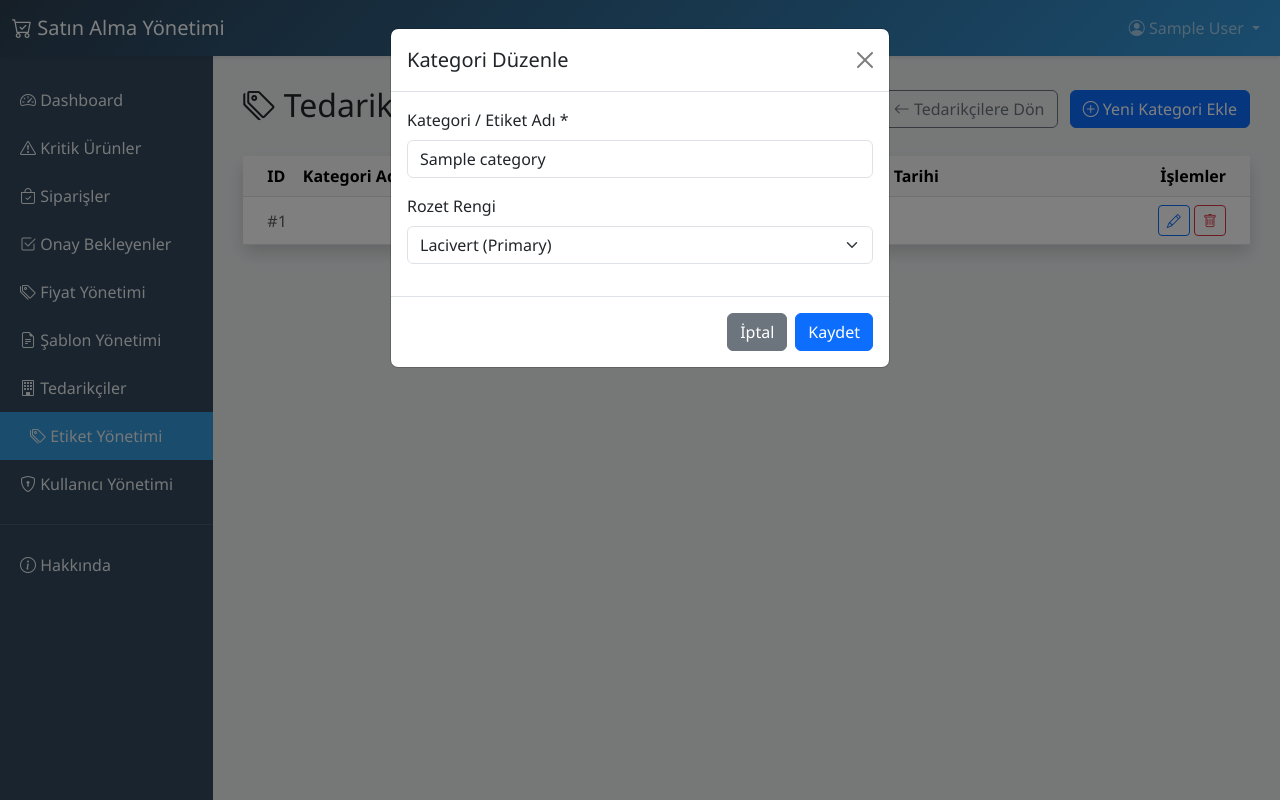
After one commit to bcilak/celmakstok-purchasing, a Flask app: page /suppliers/categories in a window 1280 px wide, after a click on "Düzenle". The commit adds this page. Run offline with Flask 3, Linux system fonts and the light colour scheme; a user stored in the database is signed in; tables that the repository leaves empty hold one stand-in row (values such as "Sample post").

Commit message:
feat: tedarikçi çoklu etiket be kategori yönetimi (CRUD) geliştirildi

```diff
--- a/app/routes/suppliers.py
+++ b/app/routes/suppliers.py
@@ -1,6 +1,6 @@
 from flask import Blueprint, render_template, redirect, url_for, flash, request, jsonify, current_app, send_from_directory
 from flask_login import login_required, current_user
-from app.models import Supplier, SupplierProduct, PurchaseOrder, SupplierContact, SupplierDocument
+from app.models import Supplier, SupplierProduct, PurchaseOrder, SupplierContact, SupplierDocument, SupplierCategory
 from app import db
 import os
 from werkzeug.utils import secure_filename
@@ -48,6 +48,11 @@ def add():
                 rating=int(request.form.get('rating', 0))
             )
 
+            category_ids = request.form.getlist('category_ids')
+            if category_ids:
+                categories = SupplierCategory.query.filter(SupplierCategory.id.in_(category_ids)).all()
+                supplier.categories = categories
+
             db.session.add(supplier)
             db.session.commit()
 
@@ -58,7 +63,8 @@ def add():
             db.session.rollback()
             flash(f'Tedarikçi eklenemedi: {str(e)}', 'danger')
 
-    return render_template('suppliers/add.html')
+    categories = SupplierCategory.query.filter_by(is_active=True).all()
+    return render_template('suppliers/add.html', categories=categories)
 
 @suppliers_bp.route('/<int:id>')
 @login_required
@@ -99,7 +105,12 @@ def edit(id):
             supplier.tax_office = request.form.get('tax_office')
             supplier.iban = request.form.get('iban')
             supplier.payment_terms = request.form.get('payment_terms')
-            supplier.supplier_category = request.form.get('supplier_category')
+
+            category_ids = request.form.getlist('category_ids')
+            categories = []
+            if category_ids:
+                categories = SupplierCategory.query.filter(SupplierCategory.id.in_(category_ids)).all()
+            supplier.categories = categories
             if request.form.get('status'):
                 supplier.status = request.form.get('status')
 
@@ -112,7 +123,8 @@ def edit(id):
             db.session.rollback()
             flash(f'Güncelleme başarısız: {str(e)}', 'danger')
 
-    return render_template('suppliers/edit.html', supplier=supplier)
+    categories = SupplierCategory.query.filter_by(is_active=True).all()
+    return render_template('suppliers/edit.html', supplier=supplier, categories=categories)
 
 
 @suppliers_bp.route('/<int:id>/prices', methods=['GET', 'POST'])
@@ -339,3 +351,83 @@ def delete_document(id, doc_id):
         flash(f'Hata: {str(e)}', 'danger')
 
     return redirect(url_for('suppliers.view', id=id) + '#documents')
+
+
+# --- Kategori (Tag) Yönetimi Endpoint'leri ---
+
+@suppliers_bp.route('/categories')
+@login_required
+def categories_index():
+    """Tedarikçi Kategorileri / Etiketleri Listesi"""
+    categories = SupplierCategory.query.filter_by(is_active=True).order_by(SupplierCategory.name).all()
+    return render_template('suppliers/categories.html', categories=categories)
+
+@suppliers_bp.route('/categories/add', methods=['POST'])
+@login_required
+def add_category():
+    """Yeni Kategori Ekle"""
+    name = request.form.get('name')
+    color = request.form.get('color', 'secondary')
+
+    if not name:
+        flash('Kategori adı boş olamaz.', 'danger')
+        return redirect(url_for('suppliers.categories_index'))
+
+    try:
+        # Check if already exists but inactive
+        existing = SupplierCategory.query.filter_by(name=name).first()
+        if existing:
+            if not existing.is_active:
+                existing.is_active = True
+                existing.color = color
+                flash('Mevcut pasif kategori tekrar aktifleştirildi.', 'success')
+            else:
+                flash('Bu isimde bir kategori zaten var.', 'warning')
+        else:
+            new_cat = SupplierCategory(name=name, color=color)
+            db.session.add(new_cat)
+            flash('Kategori başarıyla eklendi.', 'success')
+
+        db.session.commit()
+    except Exception as e:
+        db.session.rollback()
+        flash(f'Hata: {str(e)}', 'danger')
+
+    return redirect(url_for('suppliers.categories_index'))
+
+@suppliers_bp.route('/categories/<int:id>/edit', methods=['POST'])
+@login_required
+def edit_category(id):
+    """Kategori Düzenle"""
+    category = SupplierCategory.query.get_or_404(id)
+    name = request.form.get('name')
+    color = request.form.get('color')
+
+    if name:
+        category.name = name
+    if color:
+        category.color = color
+
+    try:
+        db.session.commit()
+        flash('Kategori güncellendi.', 'success')
+    except Exception as e:
+        db.session.rollback()
+        flash(f'Hata: {str(e)}', 'danger')
+
+    return redirect(url_for('suppliers.categories_index'))
+
+@suppliers_bp.route('/categories/<int:id>/delete', methods=['POST'])
+@login_required
+def delete_category(id):
+    """Kategori Sil (Soft Delete)"""
+    category = SupplierCategory.query.get_or_404(id)
+    try:
+        category.is_active = False
+        db.session.commit()
+        flash('Kategori silindi.', 'success')
+    except Exception as e:
+        db.session.rollback()
+        flash(f'Hata: {str(e)}', 'danger')
+
+    return redirect(url_for('suppliers.categories_index'))
--- a/app/templates/base.html
+++ b/app/templates/base.html
@@ -183,8 +183,12 @@
                 </a>
                 {% endif %}
                 <a href="{{ url_for('suppliers.index') }}"
-                    class="{% if request.endpoint and request.endpoint.startswith('suppliers') %}active{% endif %}">
+                    class="{% if request.endpoint and request.endpoint.startswith('suppliers') and not request.endpoint.startswith('suppliers.categor') %}active{% endif %}">
                     <i class="bi bi-building"></i> Tedarikçiler
+                </a>
+                <a href="{{ url_for('suppliers.categories_index') }}"
+                    class="{% if request.endpoint and request.endpoint.startswith('suppliers.categor') %}active{% endif %}">
+                    <i class="bi bi-tags"></i> Etiket Yönetimi
                 </a>
                 {% if current_user.role == 'admin' %}
                 <a href="{{ url_for('admin_bp.manage_users') }}"
--- /dev/null
+++ b/app/templates/suppliers/categories.html
@@ -0,0 +1,162 @@
+{% extends "base.html" %}
+
+{% block title %}Tedarikçi Kategorileri / Etiketleri{% endblock %}
+
+{% block content %}
+<div class="d-flex justify-content-between align-items-center mb-4">
+    <h2><i class="bi bi-tags"></i> Tedarikçi Kategorileri</h2>
+    <div>
+        <a href="{{ url_for('suppliers.index') }}" class="btn btn-outline-secondary me-2">
+            <i class="bi bi-arrow-left"></i> Tedarikçilere Dön
+        </a>
+        <button type="button" class="btn btn-primary" data-bs-toggle="modal" data-bs-target="#addCategoryModal">
+            <i class="bi bi-plus-circle"></i> Yeni Kategori Ekle
+        </button>
+    </div>
+</div>
+
+<div class="card shadow border-0">
+    <div class="card-body p-0">
+        <div class="table-responsive">
+            <table class="table table-hover align-middle mb-0">
+                <thead class="table-light">
+                    <tr>
+                        <th style="width: 50px;" class="ps-4">ID</th>
+                        <th>Kategori Adı</th>
+                        <th>Renk</th>
+                        <th>Oluşturulma Tarihi</th>
+                        <th class="text-end pe-4">İşlemler</th>
+                    </tr>
+                </thead>
+                <tbody>
+                    {% for cat in categories %}
+                    <tr>
+                        <td class="ps-4 text-muted">#{{ cat.id }}</td>
+                        <td>
+                            <span class="badge bg-{{ cat.color }} fs-6">{{ cat.name }}</span>
+                        </td>
+                        <td>
+                            <span class="text-muted"><i class="bi bi-circle-fill text-{{ cat.color }} me-1"></i> {{ cat.color }}</span>
+                        </td>
+                        <td class="text-muted">
+                            {{ cat.created_at.strftime('%d.%m.%Y') }}
+                        </td>
+                        <td class="text-end pe-4">
+                            <!-- Edit Button -->
+                            <button type="button" class="btn btn-sm btn-outline-primary" data-bs-toggle="modal" data-bs-target="#editCategoryModal{{ cat.id }}" title="Düzenle">
+                                <i class="bi bi-pencil"></i>
+                            </button>
+                            <!-- Delete Button -->
+                            <button type="button" class="btn btn-sm btn-outline-danger" data-bs-toggle="modal" data-bs-target="#deleteCategoryModal{{ cat.id }}" title="Sil">
+                                <i class="bi bi-trash"></i>
+                            </button>
+                        </td>
+                    </tr>
+
+                    <!-- Edit Category Modal -->
+                    <div class="modal fade" id="editCategoryModal{{ cat.id }}" tabindex="-1" aria-hidden="true">
+                        <div class="modal-dialog">
+                            <div class="modal-content">
+                                <form method="POST" action="{{ url_for('suppliers.edit_category', id=cat.id) }}">
+                                    <div class="modal-header">
+                                        <h5 class="modal-title">Kategori Düzenle</h5>
+                                        <button type="button" class="btn-close" data-bs-dismiss="modal" aria-label="Close"></button>
+                                    </div>
+                                    <div class="modal-body text-start">
+                                        <div class="mb-3">
+                                            <label class="form-label">Kategori / Etiket Adı *</label>
+                                            <input type="text" name="name" class="form-control" value="{{ cat.name }}" required>
+                                        </div>
+                                        <div class="mb-3">
+                                            <label class="form-label">Rozet Rengi</label>
+                                            <select name="color" class="form-select">
+                                                <option value="primary" {% if cat.color == 'primary' %}selected{% endif %}>Lacivert (Primary)</option>
+                                                <option value="secondary" {% if cat.color == 'secondary' %}selected{% endif %}>Gri (Secondary)</option>
+                                                <option value="success" {% if cat.color == 'success' %}selected{% endif %}>Yeşil (Success)</option>
+                                                <option value="danger" {% if cat.color == 'danger' %}selected{% endif %}>Kırmızı (Danger)</option>
+                                                <option value="warning" {% if cat.color == 'warning' %}selected{% endif %}>Sarı (Warning)</option>
+                                                <option value="info" {% if cat.color == 'info' %}selected{% endif %}>Açık Mavi (Info)</option>
+                                                <option value="dark" {% if cat.color == 'dark' %}selected{% endif %}>Siyah (Dark)</option>
+                                            </select>
+                                        </div>
+                                    </div>
+                                    <div class="modal-footer">
+                                        <button type="button" class="btn btn-secondary" data-bs-dismiss="modal">İptal</button>
+                                        <button type="submit" class="btn btn-primary">Kaydet</button>
+                                    </div>
+                                </form>
+                            </div>
+                        </div>
+                    </div>
+
+                    <!-- Delete Category Modal -->
+                    <div class="modal fade" id="deleteCategoryModal{{ cat.id }}" tabindex="-1" aria-hidden="true">
+                        <div class="modal-dialog">
+                            <div class="modal-content">
+                                <form method="POST" action="{{ url_for('suppliers.delete_category', id=cat.id) }}">
+                                    <div class="modal-header">
+                                        <h5 class="modal-title">Kategoriyi Sil</h5>
+                                        <button type="button" class="btn-close" data-bs-dismiss="modal" aria-label="Close"></button>
+                                    </div>
+                                    <div class="modal-body text-start">
+                                        <p><strong>{{ cat.name }}</strong> kategorisini silmek istediğinize emin misiniz?</p>
+                                        <p class="text-danger small"><i class="bi bi-exclamation-triangle"></i> Bu işlem bu etiketi kullanan tedarikçilerden de etiketin kalkmasına sebep olacaktır (ancak sistemde geçmişi tutulur).</p>
+                                    </div>
+                                    <div class="modal-footer">
+                                        <button type="button" class="btn btn-secondary" data-bs-dismiss="modal">İptal</button>
+                                        <button type="submit" class="btn btn-danger">Evet, Sil</button>
+                                    </div>
+                                </form>
+                            </div>
+                        </div>
+                    </div>
+                    {% else %}
+                    <tr>
+                        <td colspan="5" class="text-center py-4 text-muted">
+                            <i class="bi bi-inbox fs-2 d-block mb-2"></i>
+                            Henüz hiç kategori eklenmemiş.
+                        </td>
+                    </tr>
+                    {% endfor %}
+                </tbody>
+            </table>
+        </div>
+    </div>
+</div>
+
+<!-- Add Category Modal -->
+<div class="modal fade" id="addCategoryModal" tabindex="-1" aria-hidden="true">
+    <div class="modal-dialog">
+        <div class="modal-content">
+            <form method="POST" action="{{ url_for('suppliers.add_category') }}">
+                <div class="modal-header border-0 pb-0">
+                    <h5 class="modal-title">Yeni Kategori Ekle</h5>
+                    <button type="button" class="btn-close" data-bs-dismiss="modal" aria-label="Close"></button>
+                </div>
+                <div class="modal-body">
+                    <div class="mb-3">
+                        <label class="form-label">Kategori / Etiket Adı *</label>
+                        <input type="text" name="name" class="form-control" required placeholder="Örn: Ana Tedarikçi, ISO Belgeli, Yurt Dışı...">
+                    </div>
+                    <div class="mb-3">
+                        <label class="form-label">Rozet Rengi</label>
+                        <select name="color" class="form-select">
+                            <option value="primary">Lacivert (Primary)</option>
+                            <option value="secondary" selected>Gri (Secondary)</option>
+                            <option value="success">Yeşil (Success)</option>
+                            <option value="danger">Kırmızı (Danger)</option>
+                            <option value="warning">Sarı (Warning)</option>
+                            <option value="info">Açık Mavi (Info)</option>
+                            <option value="dark">Siyah (Dark)</option>
+                        </select>
+                    </div>
+                </div>
+                <div class="modal-footer border-0 pt-0">
+                    <button type="button" class="btn btn-secondary" data-bs-dismiss="modal">İptal</button>
+                    <button type="submit" class="btn btn-primary px-4">Ekle</button>
+                </div>
+            </form>
+        </div>
+    </div>
+</div>
+{% endblock %}
```
Also changed, not shown: app/models.py (+16 -0 lines), app/templates/purchasing/document.html (+59 -22 lines), app/templates/suppliers/add.html (+34 -0 lines), app/templates/suppliers/edit.html (+35 -0 lines), app/templates/suppliers/index.html (+10 -1 lines), app/templates/suppliers/view.html (+10 -3 lines).
